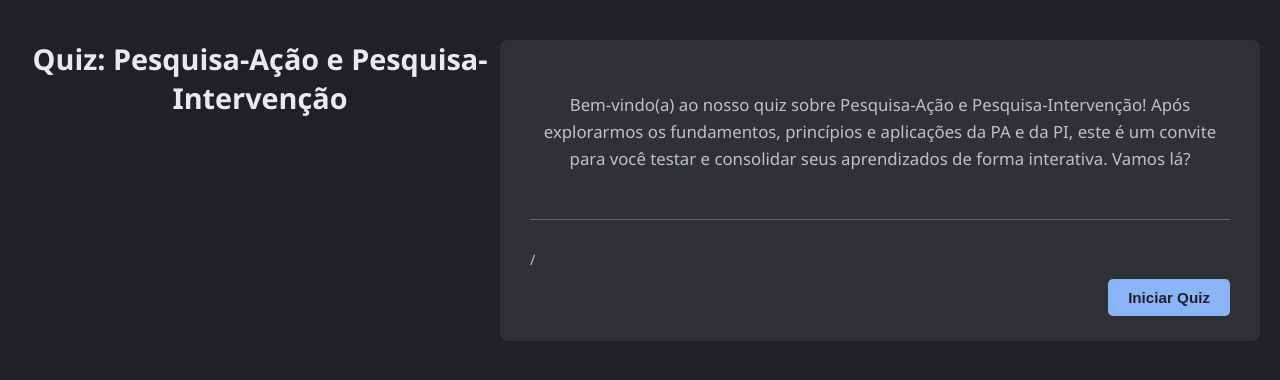
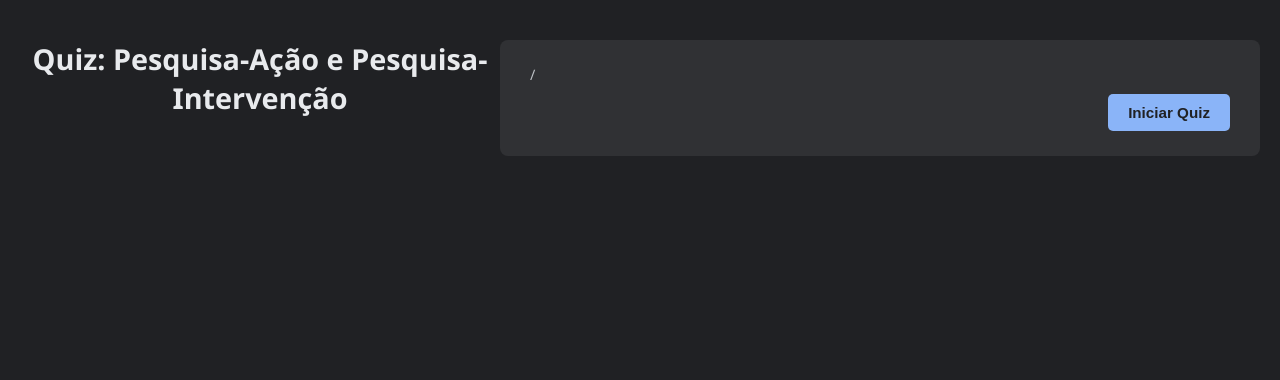
Before and after one commit to andreyduarte/QuizPesquisaAcaoIntervencao, a plain HTML site: page index.html in a window 1280 px wide. Drawn offline with Linux system fonts and the light colour scheme.

Commit message:
Mais alguns

```diff
--- a/index.html
+++ b/index.html
@@ -10,10 +10,6 @@
     <div class="quiz-page-container">
         <h1 id="main-quiz-title">Quiz: Pesquisa-Ação e Pesquisa-Intervenção</h1>
         <div class="quiz-container">
-
-            <div id="quiz-description-area">
-                <p>Bem-vindo(a) ao nosso quiz sobre Pesquisa-Ação e Pesquisa-Intervenção! Após explorarmos os fundamentos, princípios e aplicações da PA e da PI, este é um convite para você testar e consolidar seus aprendizados de forma interativa. Vamos lá?</p>
-            </div>
 
             <div id="quiz-content" style="display:none;">
                 <h2 id="question-text"></h2>
```
